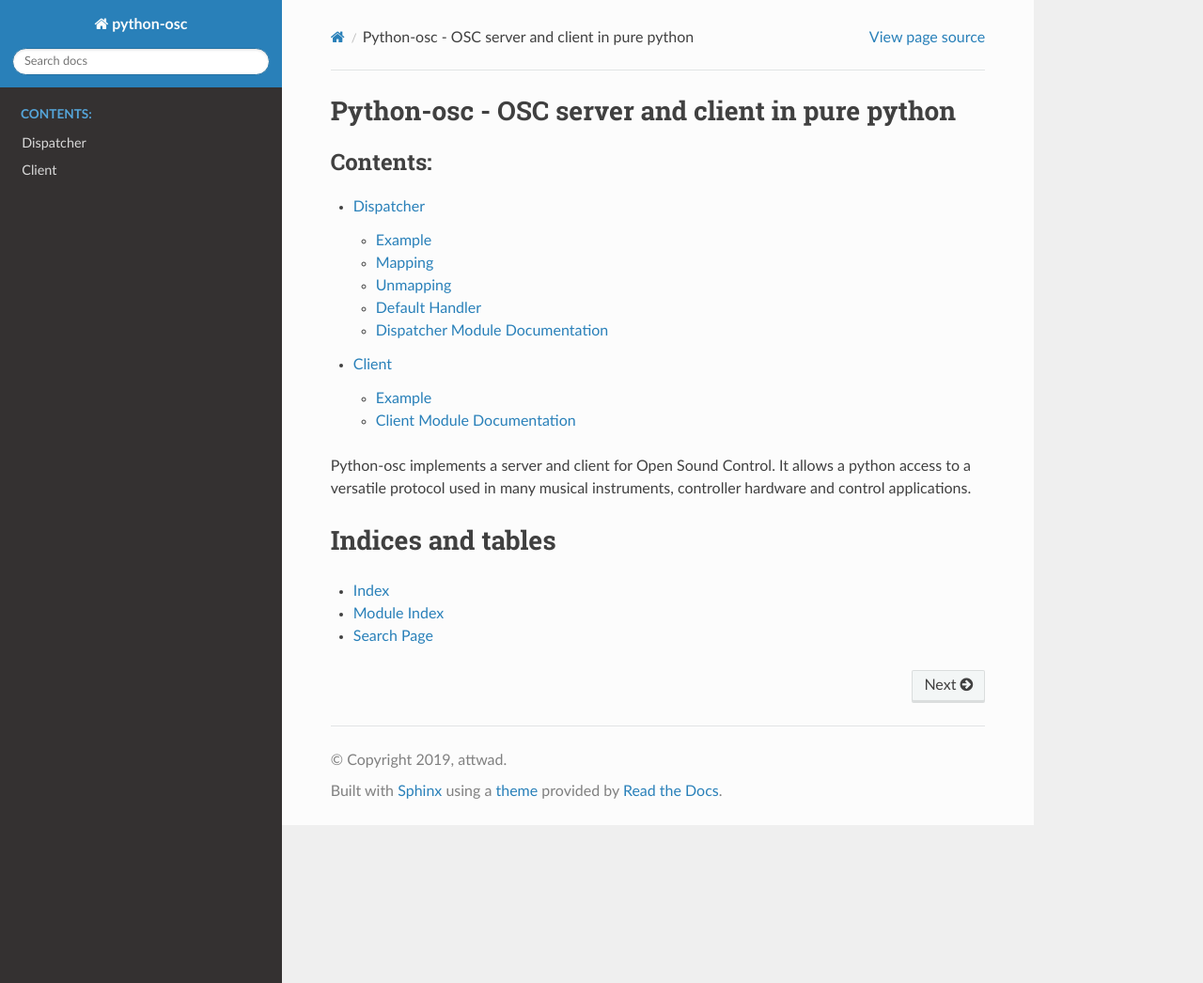
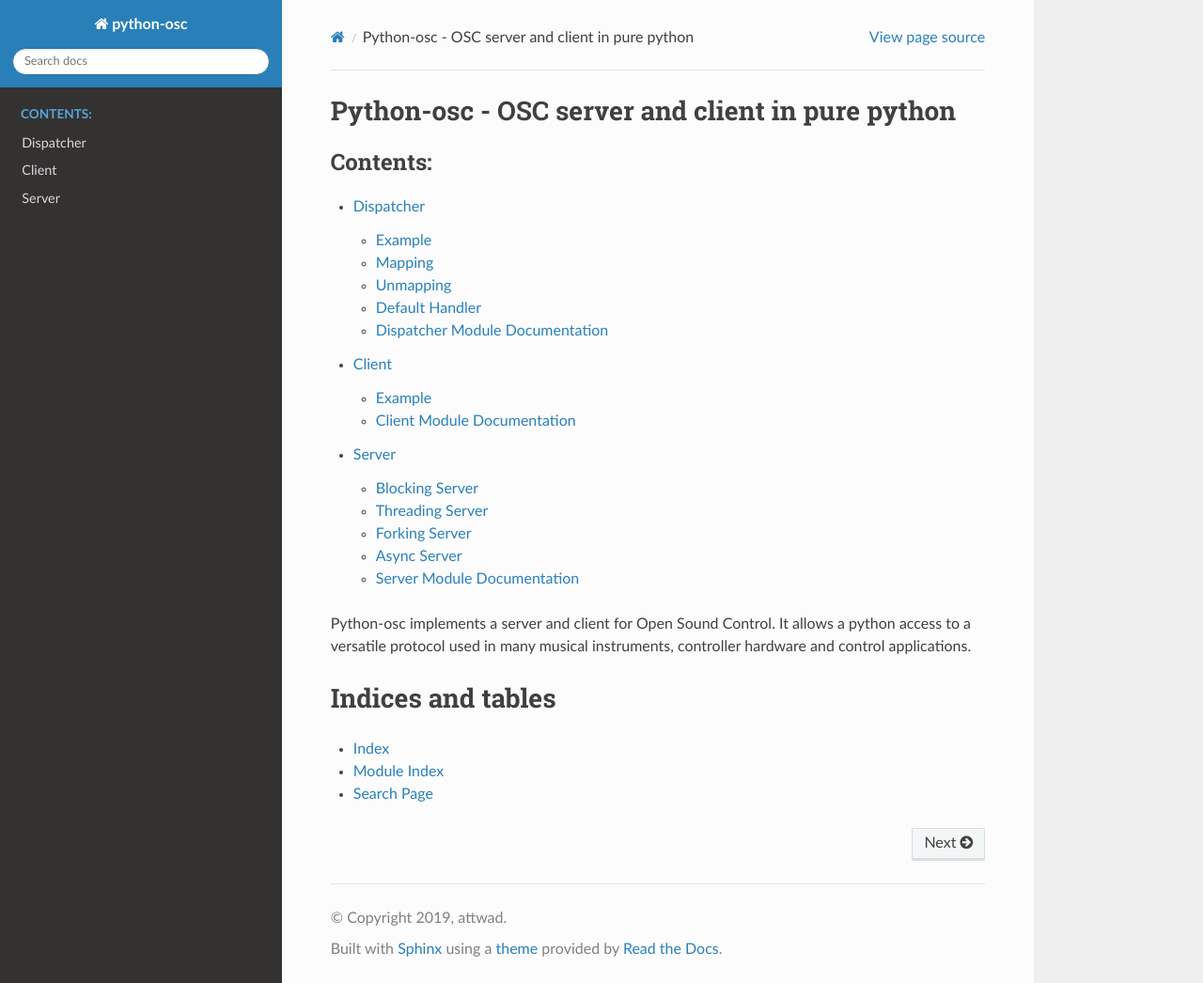
Before and after one commit to attwad/python-osc, a Sphinx documentation site: the page built from docs/index.rst, in a window 1280 px wide and 1046 px high. Shown: the whole window at 94% size. Built offline with Sphinx 7.4.7 and the Read the Docs theme 2.0.0, drawn with Linux system fonts in a browser that asks for light colours; some of the changed lines change nothing that is shown.

Commit message:
Add server documentation

```diff
--- a/docs/index.rst
+++ b/docs/index.rst
@@ -12,6 +12,7 @@ Python-osc - OSC server and client in pure python
 
    dispatcher
    client
+   server
 
 
 Python-osc implements a server and client for Open Sound Control.
--- /dev/null
+++ b/docs/server.rst
@@ -0,0 +1,128 @@
+Server
+=========
+
+The server receives OSC Messages from connected clients and invoked the appropriate callback functions with the dispatcher. There are several server types available.
+
+
+Blocking Server
+-----------------
+
+The blocking server type is the simplest of them all. Once it starts to serve, it blocks the program execution forever and remains idle inbetween handling requests. This type is good enough if your application is very simple and only has to react to OSC messages coming in and nothing else.
+
+.. code-block:: python
+
+    from pythonosc.dispatcher import Dispatcher
+    from pythonosc.osc_server import BlockingOSCUDPServer
+
+
+    def print_handler(address, *args):
+        print(f"{address}: {args}")
+
+
+    def default_handler(address, *args):
+        print(f"DEFAULT {address}: {args}")
+
+
+    dispatcher = Dispatcher()
+    dispatcher.map("/something/*", print_handler)
+    dispatcher.set_default_handler(default_handler)
+
+    ip = "127.0.0.1"
+    port = 1337
+
+    server = BlockingOSCUDPServer((ip, port), dispatcher)
+    server.serve_forever()  # Blocks forever
+
+
+Threading Server
+------------------
+
+Each incoming packet will be handled in it's own thread. This also blocks further program execution, but allows concurrent handling of multiple incoming messages. Otherwise usage is identical to blocking type. Use for lightweight message handlers.
+
+
+Forking Server
+-----------------
+
+The process is forked every time a packet is coming in. Also blocks program execution forever. Use for heavyweight message handlers.
+
+
+Async Server
+-------------
+
+This server type takes advantage of the asyncio functionality of python, and allows truly non-blocking parallel execution of both your main loop and the server loop. You can use it in two ways, exclusively and concurrently. In the concurrent mode other tasks (like a main loop) can run in parallel to the server, meaning that the server doesn't block further program execution. In exclusive mode the server task is the only task that is started.
+
+Concurrent Mode
+^^^^^^^^^^^^^^^^^
+
+Use this mode if you have a main program loop that needs to run without being blocked by the server. The below example runs ``init_main()`` once, which creates the serve endpoint and adds it to the asyncio event loop. The transport object is returned, which is required later to clean up the endpoint and release the socket. Afterwards we start the main loop with ``await loop()``. The example loop runs 10 times and sleeps for a second on every iteration. During the sleep the program execution is handed back to the event loop which gives the serve endpoint a chance to handle incoming OSC messages. Your loop needs to at least do an ``await asyncio.sleep(0)`` every iteration, otherwise your main loop will never release program control back to the event loop.
+
+.. code-block:: python
+
+    from pythonosc.osc_server import AsyncIOOSCUDPServer
+    from pythonosc.dispatcher import Dispatcher
+    import asyncio
+
+
+    def filter_handler(address, *args):
+        print(f"{address}: {args}")
+
+
+    dispatcher = Dispatcher()
+    dispatcher.map("/filter", filter_handler)
+
+    ip = "127.0.0.1"
+    port = 1337
+
+
+    async def loop():
+        """Example main loop that only runs for 10 iterations before finishing"""
+        for i in range(10):
+            print(f"Loop {i}")
+            await asyncio.sleep(1)
+
+
+    async def init_main():
+        server = AsyncIOOSCUDPServer((ip, port), dispatcher, asyncio.get_event_loop())
+        transport, protocol = await server.create_serve_endpoint()  # Create datagram endpoint and start serving
+
+        await loop()  # Enter main loop of program
+
+        transport.close()  # Clean up serve endpoint
+
+
+    asyncio.run(init_main())
+
+
+Exclusive Mode
+^^^^^^^^^^^^^^^^^
+
+This mode comes without a main loop. You only have the OSC server running in the event loop initially. You could of course use an OSC message to start a main loop from within a handler.
+
+.. code-block:: python
+
+    from pythonosc.osc_server import AsyncIOOSCUDPServer
+    from pythonosc.dispatcher import Dispatcher
+    import asyncio
+
+
+    def filter_handler(address, *args):
+        print(f"{address}: {args}")
+
+
+    dispatcher = Dispatcher()
+    dispatcher.map("/filter", filter_handler)
+
+    ip = "127.0.0.1"
+    port = 1337
+
+    server = AsyncIOOSCUDPServer((ip, port), dispatcher, asyncio.get_event_loop())
+    server.serve()
+
+
+Server Module Documentation
+------------------------------
+
+.. automodule:: pythonosc.osc_server
+  :special-members:
+  :members:
+  :exclude-members: __weakref__
```
